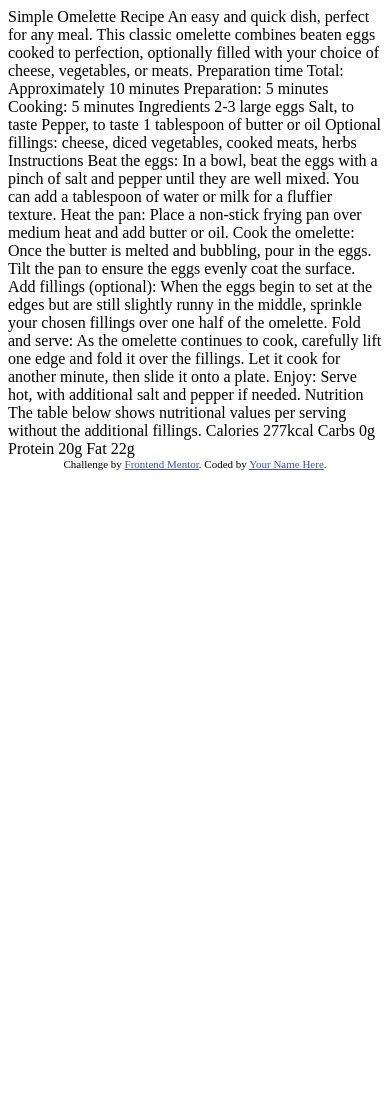
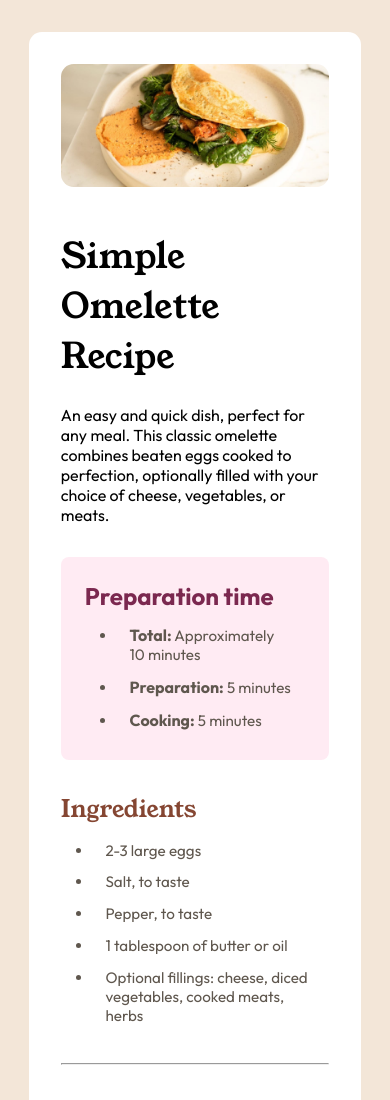
Before and after one commit to SafeerAhmed54/recipe-page-main, a plain HTML site: page index.html in a window 390 px wide. Shown: the top 1100 px of the page. Before the commit the page ends 844 px from the top, so only its background shows below. Drawn offline with Linux system fonts and the light colour scheme; a web font is replaced by a local one.

Commit message:
Complete

```diff
--- a/index.html
+++ b/index.html
@@ -1,21 +1,114 @@
 <!DOCTYPE html>
 <html lang="en">
+
 <head>
   <meta charset="UTF-8">
-  <meta name="viewport" content="width=device-width, initial-scale=1.0"> <!-- displays site properly based on user's device -->
+  <meta name="viewport" content="width=device-width, initial-scale=1.0">
+  <!-- displays site properly based on user's device -->
 
   <link rel="icon" type="image/png" sizes="32x32" href="./assets/images/favicon-32x32.png">
+  <link rel="stylesheet" href="stylesheet.css">
 
   <title>Frontend Mentor | Recipe page</title>
 
-  <!-- Feel free to remove these styles or customise in your own stylesheet 👍 -->
-  <style>
-    .attribution { font-size: 11px; text-align: center; }
-    .attribution a { color: hsl(228, 45%, 44%); }
-  </style>
 </head>
+
 <body>
+  <section class="recipe-section">
+    <div class="container">
+      <div class="row">
+        <div class="col">
+          <div class="image-container">
+            <img src="assets/images/image-omelette.jpeg" alt="Recipe Image" class="recipe-image">
+          </div>
+          <div class="recipe">
+            <div class="recipe-info">
+              <div class="recipe-info-heading">
+                <h1>Simple Omelette Recipe</h1>
+                <p>
+                  An easy and quick dish, perfect for any meal. This classic omelette combines beaten eggs cooked
+                  to perfection, optionally filled with your choice of cheese, vegetables, or meats.
+                </p>
+              </div>
+              <div class="recipe-info-prep">
+                <h2>Preparation time</h2>
+                <ul class="ul-list">
+                  <li><span class="span-li">Total:</span> Approximately 10 minutes</li>
+                  <li><span class="span-li">Preparation:</span> 5 minutes</li>
+                  <li><span class="span-li">Cooking:</span> 5 minutes</li>
+                </ul>
+              </div>
+            </div>
+            <div class="ingredients-info">
+              <h2>Ingredients</h2>
+              <ul class="ul-list">
+                <li>2-3 large eggs</li>
+                <li>Salt, to taste</li>
+                <li>Pepper, to taste</li>
+                <li>1 tablespoon of butter or oil</li>
+                <li>Optional fillings: cheese, diced vegetables, cooked meats, herbs</li>
+              </ul>
+              <hr>
+            </div>
+            <div class="instructions-info">
+              <h2>Instructions</h2>
+              <ol class="ul-list">
+                <li><span class="span-li">Beat the eggs:</span> In a bowl, beat the eggs with a pinch of salt and pepper until they are well mixed.
+                  You can add a tablespoon of water or milk for a fluffier texture.</li>
+                <li><span class="span-li">Heat the pan:</span> Place a non-stick frying pan over medium heat and add butter or oil.</li>
+                <li><span class="span-li">Cook the omelette:</span> Once the butter is melted and bubbling, pour in the eggs. Tilt the pan to ensure
+                  the eggs evenly coat the surface.</li>
+                <li><span class="span-li">Add fillings (optional):</span> When the eggs begin to set at the edges but are still slightly runny in the
+                  middle, sprinkle your chosen fillings over one half of the omelette.</li>
+                <li><span class="span-li">Fold and serve:</span> As the omelette continues to cook, carefully lift one edge and fold it over the
+                  fillings. Let it cook for another minute, then slide it onto a plate.</li>
+                <li><span class="span-li">Enjoy:</span> Serve hot, with additional salt and pepper if needed.</li>
+                </ol>
+              <hr>
+            </div>
+            <div class="nutritional-info">
+              <h2>Nutrition</h2>
+              <p>The table below shows nutritional values per serving without the additional fillings.</p>
+              <table>
+                <tr>
+                  <td>Calories</td>
+                  <td><span class="weight">277kcal</span></td>
+                </tr>
+                <tr>
+                  <td>Carbs</td>
+                  <td><span class="weight">0g</span></td>
+                </tr>
+                <tr>
+                  <td>Protien</td>
+                  <td><span class="weight">20g</span></td>
+                </tr>
+                <tr>
+                  <td>Fat</td>
+                  <td><span class="weight">22g</span></td>
+                </tr>
+              </table>
+            </div>
+          </div>
 
+          </div>
+      </div>
+    </div>
+
+  </section>
+
+</body>
+
+</html>
+
+
+
+
+<!-- <div class="attribution">
+    Challenge by <a href="https://www.frontendmentor.io?ref=challenge" target="_blank">Frontend Mentor</a>.
+    Coded by <a href="#">Your Name Here</a>.
+  </div> -->
+
+<!--
   Simple Omelette Recipe
 
   An easy and quick dish, perfect for any meal. This classic omelette combines beaten eggs cooked
@@ -67,11 +160,4 @@
   20g
 
   Fat
-  22g
-
-  <div class="attribution">
-    Challenge by <a href="https://www.frontendmentor.io?ref=challenge" target="_blank">Frontend Mentor</a>.
-    Coded by <a href="#">Your Name Here</a>.
-  </div>
-</body>
-</html>
+  22g -->
--- /dev/null
+++ b/stylesheet.css
@@ -0,0 +1,292 @@
+@font-face {
+    font-family: 'Outfit';
+    src: local('Outfit'),
+        url('assets/fonts/outfit/Outfit-VariableFont_wght.woff2') format('woff2'),
+        url('assets/fonts/outfit/Outfit-VariableFont_wght.woff') format('woff'),
+        url('assets/fonts/outfit/Outfit-VariableFont_wght.ttf') format('truetype');
+    font-weight: 100 900;
+    /* full variable range if supported */
+    font-style: normal;
+    font-display: swap;
+}
+
+@font-face {
+    font-family: 'Young Serif';
+    src: local('Young Serif'),
+        url('assets/fonts/young-serif/YoungSerif-Regular.woff2') format('woff2'),
+        url('assets/fonts/young-serif/YoungSerif-Regular.ttf') format('truetype');
+    font-weight: 400;
+    font-style: normal;
+    font-display: swap;
+}
+
+* {
+    margin: 0;
+    padding: 0;
+    box-sizing: border-box;
+    font-family: 'Outfit', sans-serif;
+    font-size: 16px;
+}
+
+.recipe-section {
+    padding: 10rem 0;
+    width: 100%;
+    height: fit-content;
+    background-color: hsl(30, 54%, 90%);
+}
+
+.container {
+    max-width: 1110px;
+    margin: 0 auto;
+    padding: 0 20px;
+}
+
+.row {
+    display: flex;
+    flex-direction: row;
+    justify-content: center;
+    align-items: center;
+    width: 100%;
+}
+
+.col {
+    display: flex;
+    flex-direction: column;
+    justify-content: center;
+    align-items: center;
+    width: 75%;
+    background-color: white;
+    border-radius: 1rem;
+}
+
+.image-container {
+    width: 100%;
+    height: auto;
+    padding: 3rem 3rem 0.5rem 3rem;
+}
+
+.recipe{
+    padding: 0.5rem 3rem 3rem 3rem;
+}
+
+.recipe-image {
+    width: 100%;
+    height: auto;
+    border-radius: 1rem;
+    object-fit: cover;
+}
+
+.recipe-info {
+    width: 100%;
+    padding: 1rem 0;
+    display: flex;
+    flex-direction: column;
+    gap: 2rem;
+}
+
+.recipe-info-heading h1 {
+    font-family: 'Young Serif', serif;
+    font-size: 2.6rem;
+    font-weight: 400;
+}
+
+.recipe-info-heading p {
+    margin-top: 1.5rem;
+    font-size: 1.1rem;
+    font-weight: 400;
+}
+
+.recipe-info-prep {
+    width: 100%;
+    background-color: hsl(335, 100%, 96%);
+    padding: 1.5rem;
+    border-radius: 0.5rem;
+}
+
+.recipe-info-prep h2 {
+    font-size: 1.3rem;
+    color: hsl(332, 51%, 32%);
+    margin-bottom: 0.5rem;
+}
+
+.ul-list {
+    color: hsl(30, 10%, 34%);
+}
+
+.span-li {
+    font-weight: 700;
+}
+
+li {
+    font-size: 1rem;
+    margin-left: 2rem;
+    padding: 0.5rem 1rem;
+}
+
+.ingredients-info {
+    width: 100%;
+    padding: 1rem 0;
+}
+
+.ingredients-info h2 {
+    font-size: 2rem;
+    font-family: 'Young Serif', serif;
+    font-weight: 400;
+    color: hsl(14, 45%, 36%);
+    margin-bottom: 0.5rem;
+}
+
+hr {
+    margin-top: 2rem;
+}
+
+.instructions-info {
+    width: 100%;
+    padding: 1rem 0;
+}
+
+.instructions-info h2 {
+    font-size: 2rem;
+    font-family: 'Young Serif', serif;
+    font-weight: 400;
+    color: hsl(14, 45%, 36%);
+    margin-bottom: 0.5rem;
+}
+
+.nutritional-info {
+    width: 100%;
+    padding: 1rem 0;
+}
+
+.nutritional-info h2 {
+    font-size: 2rem;
+    font-family: 'Young Serif', serif;
+    font-weight: 400;
+    color: hsl(14, 45%, 36%);
+    margin-bottom: 0.5rem;
+}
+
+.nutritional-info p {
+    margin-top: 1rem;
+    font-weight: 400;
+    color: hsl(30, 10%, 34%);
+}
+
+.nutritional-info table {
+    width: 100%;
+    border-collapse: collapse;
+    margin-top: 1rem;
+}
+
+td {
+    border-bottom: 1px solid hsl(30, 10%, 34%);
+    text-align: left;
+    padding: 1rem 2rem;
+    color: hsl(30, 10%, 34%);
+}
+
+.weight {
+    font-weight: 700;
+    color: hsl(14, 45%, 36%);
+}
+
+@media (max-width: 375px) {
+    .recipe-section {
+        padding: 0;
+    }
+
+    .container {
+        padding: 0;
+        width: 100%;
+    }
+
+    .col {
+        width: 100%;
+        border-radius: 0px;
+    }
+
+    .image-container {
+        width: 100wv;
+        height: auto;
+        padding: 0;
+    }
+
+    .recipe-image {
+        border-radius: 0;
+    }
+
+    .recipe{
+        padding: 2rem;
+    }
+
+    .recipe-image {
+        width: 100%;
+        height: auto;
+    }
+
+    .recipe-info-heading h1 {
+        font-size: 2rem;
+    }
+
+    .recipe-info-prep h2,
+    .ingredients-info h2,
+    .instructions-info h2,
+    .nutritional-info h2 {
+        font-size: 1.5rem;
+    }
+}
+
+@media (min-width: 376px) and (max-width: 768px) {
+    .recipe-section {
+        padding: 2rem 0;
+    }
+
+    .container {
+        padding: 0 20px;
+        width: 100%;
+    }
+
+    .col {
+        width: 95%;
+        padding: 2rem;
+        border-radius: 0.8rem;
+    }
+
+    .image-container {
+        padding: 0;
+        margin-bottom: 1.5rem;
+    }
+
+    .recipe {
+        padding: 0;
+    }
+
+    .recipe-image {
+        border-radius: 0.8rem;
+    }
+
+    .recipe-info-heading h1 {
+        font-size: 2.2rem;
+    }
+
+    .recipe-info-heading p {
+        font-size: 1rem;
+    }
+
+    .recipe-info-prep h2,
+    .ingredients-info h2,
+    .instructions-info h2,
+    .nutritional-info h2 {
+        font-size: 1.5rem;
+    }
+
+    li {
+        font-size: 0.95rem;
+        padding: 0.4rem 0.8rem;
+    }
+
+    td {
+        padding: 0.8rem 1.5rem;
+        font-size: 0.95rem;
+    }
+}
```
